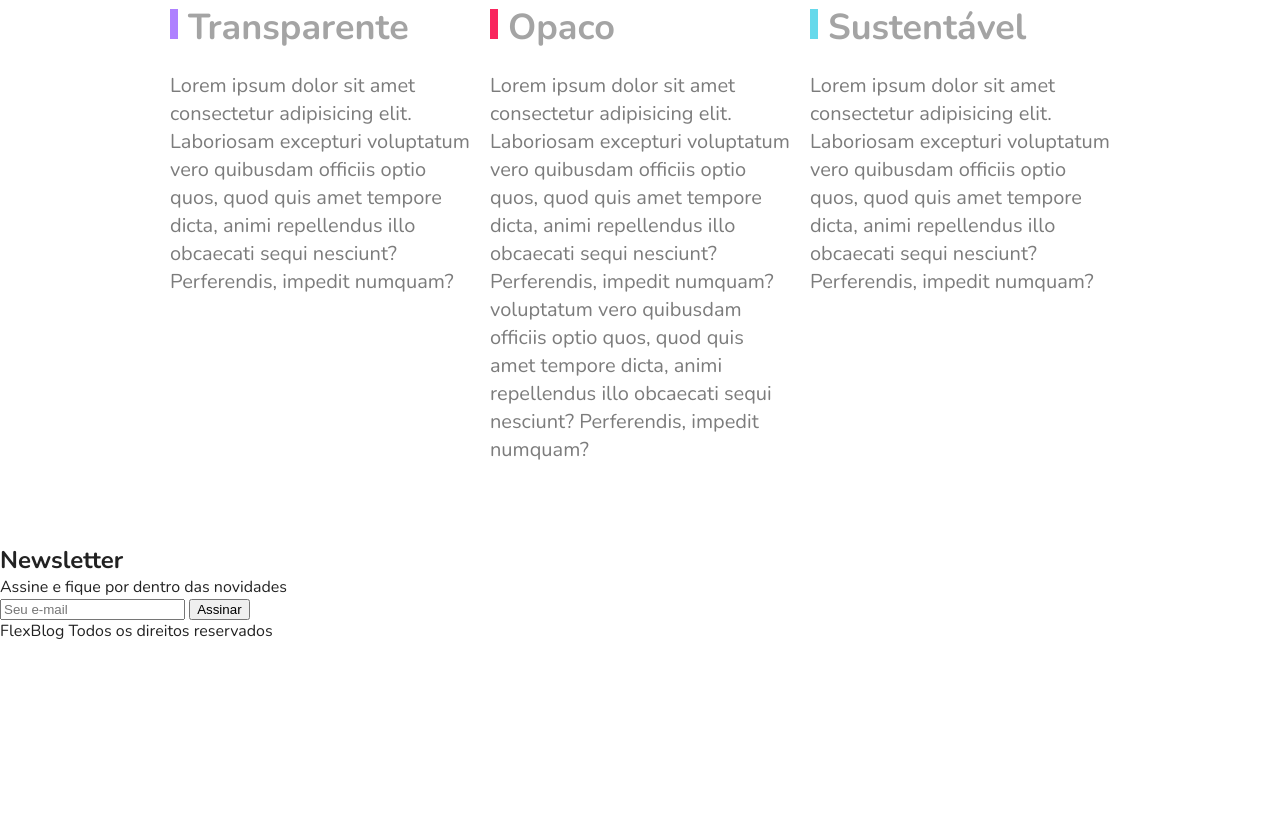
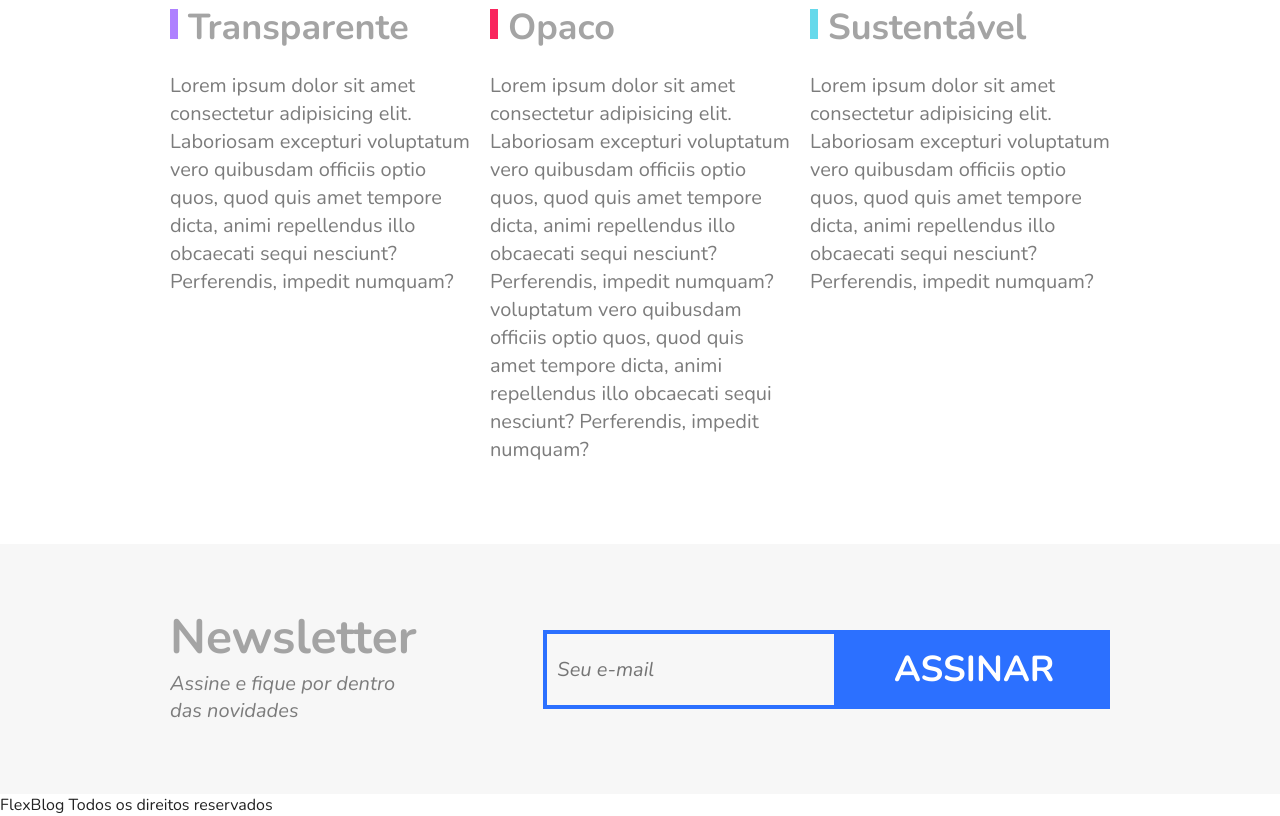
Before and after one commit to Bruno977/flexblog, a plain HTML site: page index.html in a window 1280 px wide. Shown: the part 3179-3995 px from the top of the page. Before the commit the page ends 3821 px from the top, so only its background shows below. Drawn offline with nearby package versions, Linux system fonts and the light colour scheme.

Commit message:
Adiciona Newsletter

```diff
--- a/style.css
+++ b/style.css
@@ -310,3 +310,64 @@ img{
     line-height: 1.4;
     color: #7c7c7c;
 }
+
+/* Newsletter */
+.newsletter{
+    background: #f7f7f7;
+    padding: 60px calc((100% - 960px) /2);
+    display: flex;
+    flex-wrap: wrap;
+}
+
+.newsletter-info{
+    flex: 1 1 200px;
+    margin: 0 10px;
+}
+
+.newsletter-info h1{
+    font-size: 3em;
+    color: #a4a4a4;
+}
+
+.newsletter-info p{
+    font-size: 1.25em;
+    font-style: italic;
+    max-width: 230px;
+    color: #7c7c7c;
+    margin-bottom: 10px;
+}
+
+.newsletter-form{
+    flex: 2 1 260px;
+    margin: 0 10px;
+    display: flex;
+    align-self: center;
+    flex-wrap: wrap;
+}
+
+.newsletter-form input{
+    flex: 3 1 260px;
+    font-size: 1.25em;
+    color: #7c7c7c;
+    font-style: italic;
+    font-family: "Nunito", Arial, Helvetica, sans-serif;
+    border: 4px solid #2c70ff;
+    background: transparent;
+    padding: 15px 10px;
+    margin: 0px;
+    border-radius: 0px;
+}
+
+.newsletter-form button{
+    flex: 1 1 260px;
+    font-family: "Nunito", Arial, Helvetica, sans-serif;
+    font-size: 2.25em;
+    font-weight: bold;
+    text-transform: uppercase;
+    background: #2c70ff;
+    color: #fff;
+    margin: 0px;
+    cursor: pointer;
+    border: 0px;
+    padding: 15px 10px;
+}
```
